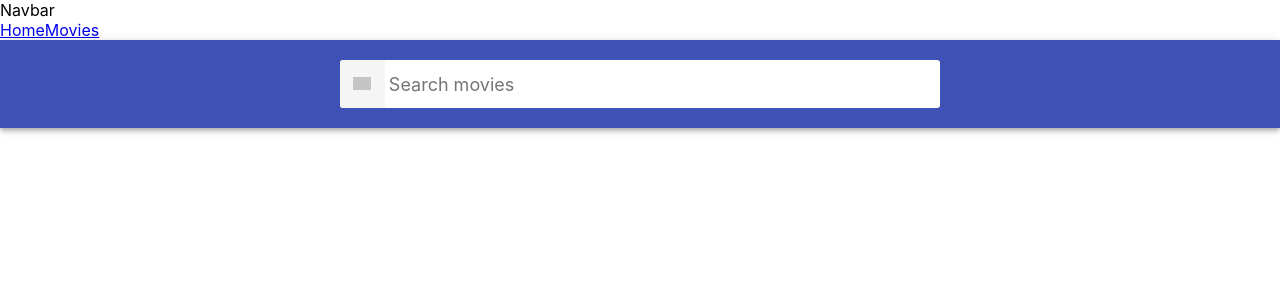
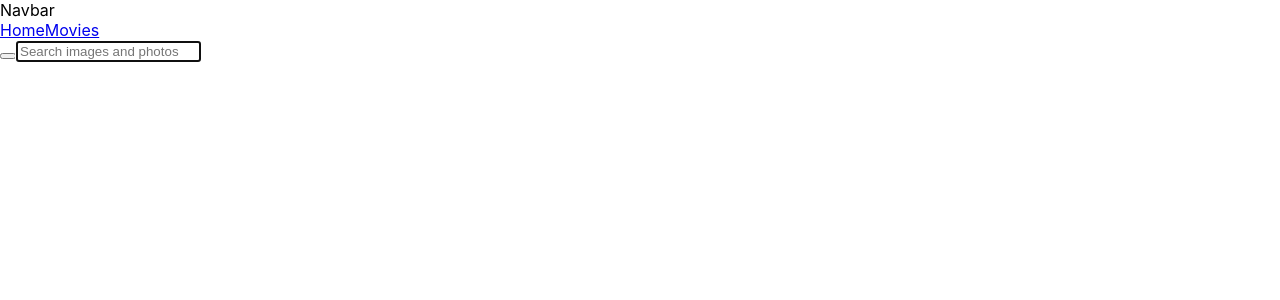
Before and after one commit to SerhiiShymko/goit-react-hw-05-movies, a React (Create React App) app: page /movies in a window 1280 px wide. Shown: the top 300 px of the page. Built offline with nearby package versions, Linux system fonts and the light colour scheme; grey boxes are pictures that could not be loaded.

Commit message:
search...

```diff
--- a/src/components/Reviews/Reviews.jsx
+++ b/src/components/Reviews/Reviews.jsx
@@ -4,7 +4,6 @@ import { getMovieReviews } from '../../services/Api/api';
 
 const Reviews = () => {
   const [reviewsList, setReviewsList] = useState([]);
-  console.log(reviewsList)
   const { movieId } = useParams();
 
   useEffect(() => {
--- /dev/null
+++ b/src/components/Search/SearchForm.jsx
@@ -0,0 +1,50 @@
+import { useState } from 'react';
+import PropTypes from 'prop-types';
+// import { toast } from 'react-toastify';
+// import { FaSearch } from 'react-icons/fa';
+import css from './SearchForm.module.css';
+
+function SearchForm({ onSubmit }) {
+  const [query, setQuery] = useState('');
+
+  const onChangeInput = e => {
+    setQuery(e.currentTarget.value.toLowerCase());
+  };
+
+  const onSubmitForm = e => {
+    e.preventDefault();
+
+    if (query.trim() === '') {
+      alert.error('Enter text to search');
+      return;
+    }
+
+    onSubmit(query);
+  };
+
+  return (
+    <header className={css.searchbar}>
+      <form className={css.searchForm} onSubmit={onSubmitForm}>
+        <button className={css.searchFormButton} type="submit">
+          {/* <FaSearch size={12} /> */}
+        </button>
+
+        <input
+          className={css.input}
+          type="text"
+          autoComplete="off"
+          autoFocus
+          placeholder="Search images and photos"
+          value={query}
+          onChange={onChangeInput}
+        />
+      </form>
+    </header>
+  );
+}
+
+SearchForm.propTypes = {
+  onSubmit: PropTypes.func.isRequired,
+};
+
+export default SearchForm;
--- a/src/pages/HomePage/HomePage.jsx
+++ b/src/pages/HomePage/HomePage.jsx
@@ -1,6 +1,6 @@
 // import PropTypes from 'prop-types';
 import { getTrending } from '../../services/Api/api';
-import Loader from '../../components/Loader/Loader';
+import Loader from 'components/Loader/Loader';
 import { useEffect, useState } from 'react';
 import { Link } from 'react-router-dom';
 // import css from './HomePage.module.css';
--- a/src/pages/MoviesPage/MoviesPage.jsx
+++ b/src/pages/MoviesPage/MoviesPage.jsx
@@ -1,49 +1,65 @@
-// import { useParams } from 'react-router-dom';
-import { useState } from 'react';
-// import PropTypes from 'prop-types';
-import css from './MoviesPage.module.css';
+import { Link, useSearchParams, useLocation } from 'react-router-dom';
+import Loader from 'components/Loader/Loader';
+import { searchMovies } from '../../services/Api/api';
+import { useState, useEffect } from 'react';
+import SearchForm from 'components/Search/SearchForm';
 
-function MoviesPage({ onSubmit }) {
-  const [query, setQuery] = useState('');
+// import { Search } from 'components/Search/Search';
+// import css from './MoviesPage.module.css';
 
-  const onChangeInput = e => {
-    setQuery(e.currentTarget.value.toLowerCase());
-  };
+function MoviesPage() {
+  const location = useLocation();
+  const [searchParams, setSearchParams] = useSearchParams();
+  const movieName = searchParams.get('movieName') ?? '';
+  const [isLoading, setIsLoading] = useState(false);
+  const [error, setError] = useState(null);
+  const [moviesList, setMoviesList] = useState([]);
 
-  const onSubmitForm = e => {
+  useEffect(() => {
+    if (movieName.trim() === '') {
+      // alert.error('Enter text to search');
+      return;
+    }
+    setIsLoading(true);
+
+    searchMovies(moviesList).then(data => {
+      if (!data.results.length) {
+        setIsLoading(false);
+        setError(true);
+        return console.log(
+          'There is no movies with this request. Please, try again'
+        );
+      }
+      setError(false);
+      setMoviesList(data.results);
+      setIsLoading(false);
+    });
+  }, [moviesList]);
+
+  const handleSubmit = e => {
     e.preventDefault();
 
-    if (query.trim() === '') {
-      alert.error('Enter text to search');
-      return;
-    }
-
-    onSubmit(query);
+    const searchForm = e.currentTarget;
+    setSearchParams(e.currentTarget.value.toLowerCase());
+    searchForm.reset();
   };
 
   return (
-    <header className={css.searchbar}>
-      <form className={css.searchForm} onSubmit={onSubmitForm}>
-        <button className={css.searchFormButton} type="submit">
-          {/* <FaSearch size={12} /> */}
-        </button>
-
-        <input
-          className={css.input}
-          type="text"
-          autoComplete="off"
-          autoFocus
-          placeholder="Search movies"
-          value={query}
-          onChange={onChangeInput}
-        />
-      </form>
-    </header>
+    <>
+      <SearchForm onSubmit={handleSubmit} />
+      {error && <p>There is no movies with this request. Please, try again</p>}
+      <div>
+        {moviesList.map(movie => (
+          <li key={movie.id}>
+            <Link to={`/movies/${movie.id}`} state={{ from: location }}>
+              {movie.original_title || movie.name}
+            </Link>
+          </li>
+        ))}
+        {isLoading && <Loader />}
+      </div>
+    </>
   );
 }
 
-// MoviesPage.propTypes = {
-//   onSubmit: PropTypes.func.isRequired,
-// };
-
 export default MoviesPage;
--- a/src/services/Api/api.js
+++ b/src/services/Api/api.js
@@ -20,7 +20,7 @@ export async function getTrending() {
     .catch(error => console.log(error));
 }
 
-export async function searchMovie(queryString) {
+export async function searchMovies(queryString) {
   const url = `${SEARCH_URL}?query=${queryString}&language=en-US`;
   return await axios
     .get(url)
```
Also changed, not shown: src/components/App.jsx (+4 -3 lines), src/components/Movies/Movies.jsx (deleted, +0 -13 lines), src/components/Search/SearchInput.jsx (added, +25 -0 lines), src/components/MovieDetails/MovieDetails.module.css (deleted), src/components/MovieDetails/MovieDetailsPage.jsx (renamed from src/pages/MovieDetailsPage/MovieDetailsPage.jsx), src/components/NotFound/NotFound.jsx (added), src/components/Search/SearchForm.module.css (added).
